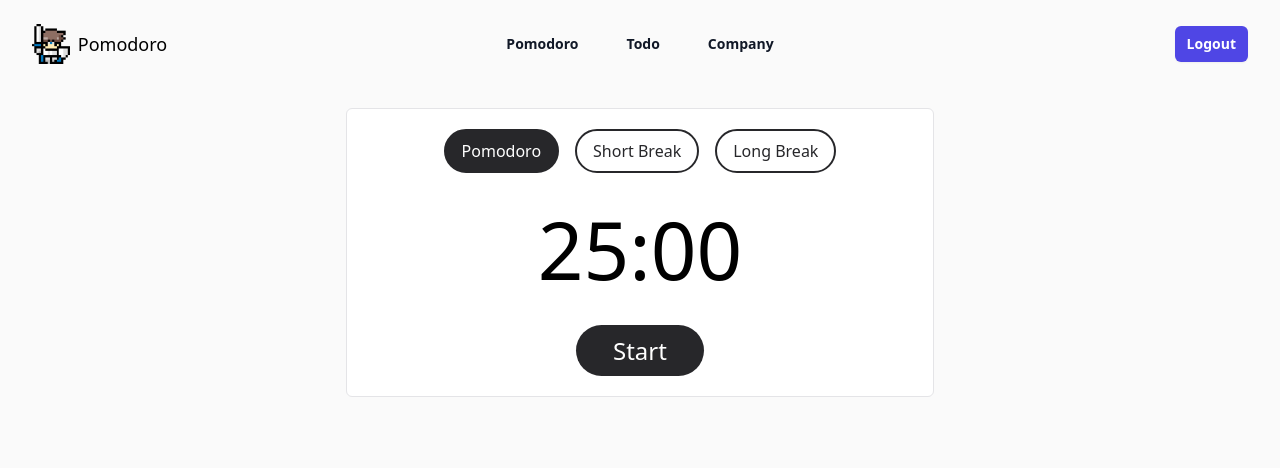
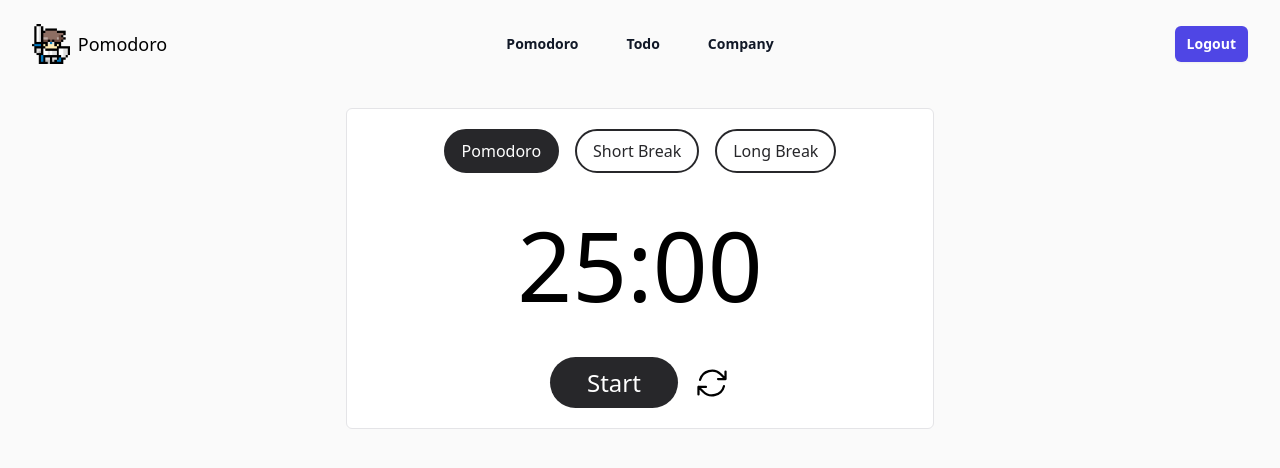
Before and after one commit to sakaguchi-0725/pomodoro-client, a React (Vite) app: page /pomodoro in a window 1280 px wide. Shown: the top 468 px of the page. Built offline with nearby package versions, Linux system fonts and the light colour scheme; no server answers.

Commit message:
リセット機能追加

```diff
--- a/src/components/pages/pomodoro/Pomodoro.tsx
+++ b/src/components/pages/pomodoro/Pomodoro.tsx
@@ -4,6 +4,7 @@ import { TimerType } from '../../../types'
 import useStore from '../../../store/time'
 import { useCowntdown } from '../../../hooks/useCountdown'
 import { Card } from '../../common/Card'
+import { ArrowPathIcon } from '@heroicons/react/24/outline'
 
 const formatTime = (seconds: number) => {
   const minutes = Math.floor(seconds /60)
@@ -18,7 +19,8 @@ export const Pomodoro = () => {
     isActive,
     activeTimerType,
     toggleIsActive,
-    changeTimerType
+    changeTimerType,
+    resetTimer
   }= useCowntdown()
 
   useEffect(() => {
@@ -45,8 +47,13 @@ export const Pomodoro = () => {
               Long Break
           </button>
         </div>
-        <h1 className='py-4' style={{ fontSize: '5rem' }}>{formatTime(seconds)}</h1>
-        <button className='start-button' onClick={() => toggleIsActive()}>{!isActive ? 'Start' : 'Pause'}</button>
+        <h1 className='py-5' style={{ fontSize: '6rem' }}>{formatTime(seconds)}</h1>
+        <div className='flex justify-center items-center'>
+          <button className='start-button' onClick={() => toggleIsActive()}>{!isActive ? 'Start' : 'Pause'}</button>
+          <button className='ml-4 flex justify-center items-center' onClick={resetTimer}>
+            <ArrowPathIcon className='w-9 h-9' />
+          </button>
+        </div>
       </Card>
     </>
   )
--- a/src/hooks/useCountdown.ts
+++ b/src/hooks/useCountdown.ts
@@ -1,6 +1,14 @@
 import { useEffect, useState } from "react"
-import useStore from "../store/time"
+import useStore, { TimeSettings } from "../store/time"
 import { TimerType } from "../types"
+
+const getTimeInSeconds = (timerType: TimerType, settings: TimeSettings) => {
+  return {
+    [TimerType.POMODORO]: settings.pomodoro * 60,
+    [TimerType.SHORT_BREAK]: settings.shortBreak * 60,
+    [TimerType.LONG_BREAK]: settings.longBreak * 60
+  }[timerType]
+}
 
 export const useCowntdown = () => {
   const { timeSettings } = useStore()
@@ -9,13 +17,7 @@ export const useCowntdown = () => {
   const [isActive, setIsActive] = useState(false)
 
   useEffect(() => {
-    const timeInSeconds = {
-      [TimerType.POMODORO]: timeSettings.pomodoro * 60,
-      [TimerType.SHORT_BREAK]: timeSettings.shortBreak * 60,
-      [TimerType.LONG_BREAK]: timeSettings.longBreak * 60
-    }[activeTimerType]
-
-    setSeconds(timeInSeconds)
+    setSeconds(getTimeInSeconds(activeTimerType, timeSettings))
   }, [activeTimerType, timeSettings])
 
   useEffect(() => {
@@ -38,5 +40,7 @@ export const useCowntdown = () => {
 
   const changeTimerType = (type: TimerType) => setActiveTimerType(type)
 
-  return { seconds, isActive, activeTimerType, toggleIsActive, changeTimerType }
+  const resetTimer = () => setSeconds(getTimeInSeconds(activeTimerType, timeSettings))
+
+  return { seconds, isActive, activeTimerType, toggleIsActive, changeTimerType, resetTimer }
 }
--- a/src/store/time/index.ts
+++ b/src/store/time/index.ts
@@ -5,7 +5,7 @@ type EditedTime = {
   focusTime: number
 }
 
-type TimeSettings = {
+export type TimeSettings = {
   pomodoro: number
   shortBreak: number
   longBreak: number
```
